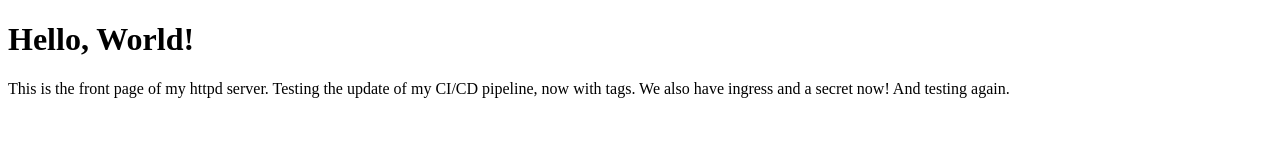
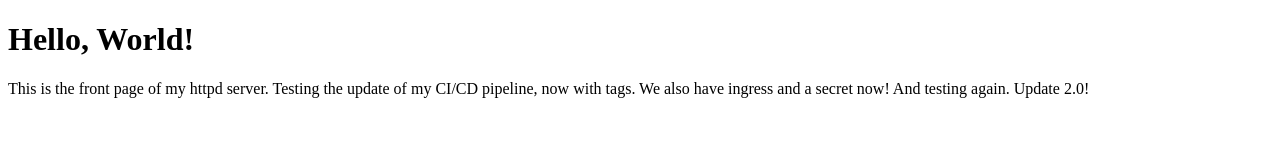
Before and after one commit to BeauclairBytes/devops-tutorial, a plain HTML site: page src/index.html in a window 1280 px wide. Drawn offline with Linux system fonts and the light colour scheme.

Commit message:
update main page

```diff
--- a/src/index.html
+++ b/src/index.html
@@ -7,7 +7,7 @@
 <body>
   <h1>Hello, World!</h1>
   <p>This is the front page of my httpd server. Testing the update of my CI/CD pipeline, now with tags.
-    We also have ingress and a secret now! And testing again.
+    We also have ingress and a secret now! And testing again. Update 2.0!
   </p>
 </body>
 </html>
```
